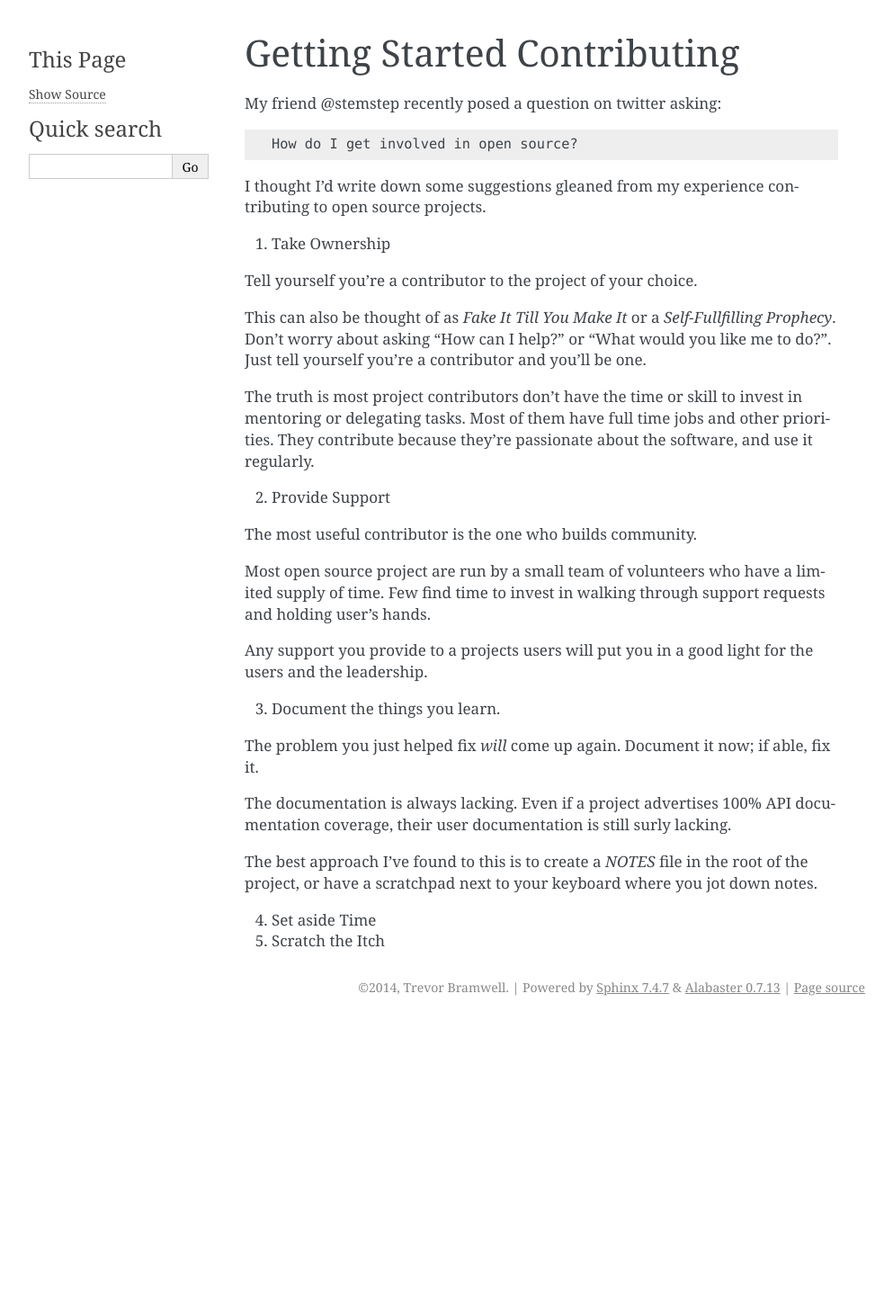
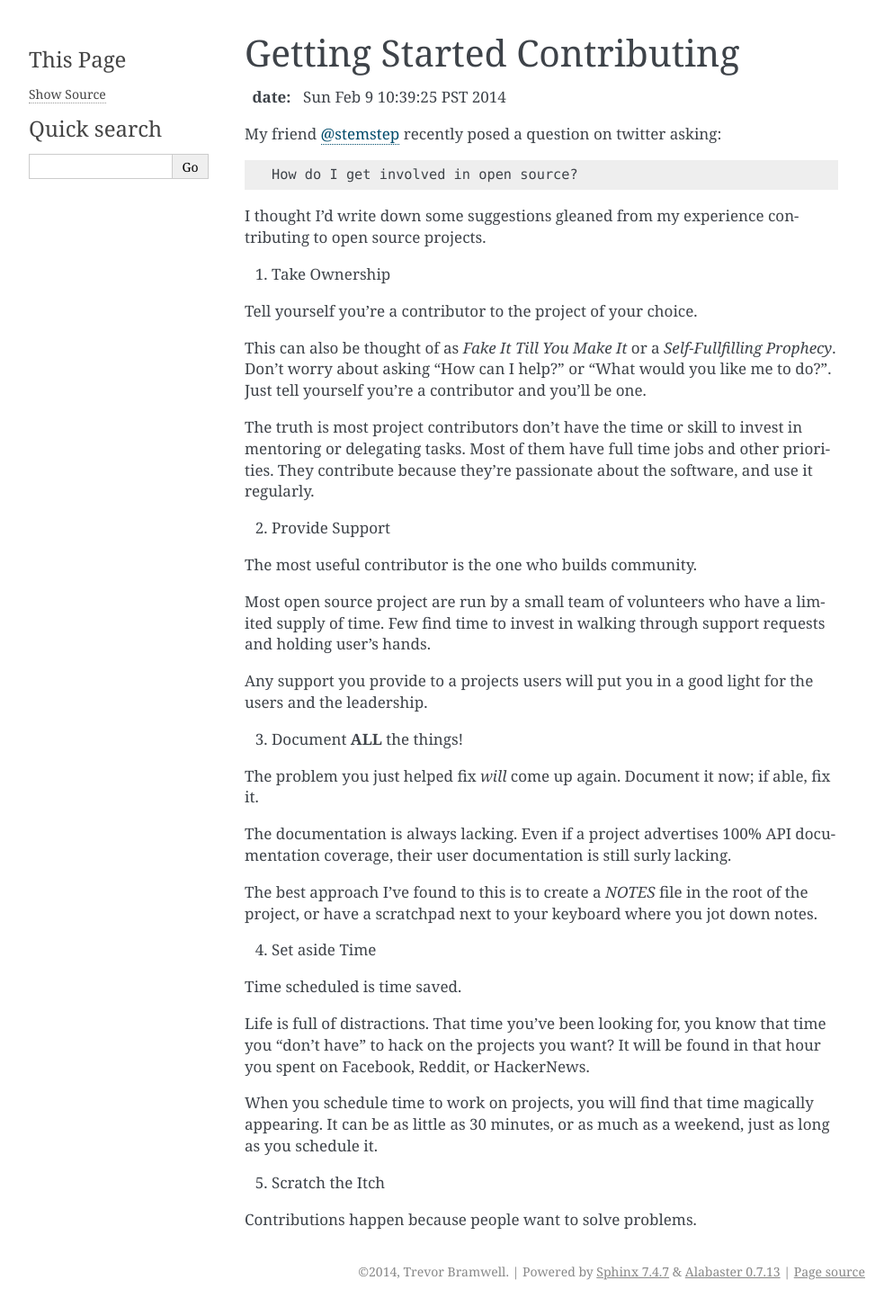
Before and after one commit to bramwelt/website, a Sphinx documentation site: the page built from docs/source/drafts/opensourcecontributing.rst, in a window 1280 px wide. Shown: the whole page at 90% size, without its empty margins (148-1141 px from the left). Built offline with Sphinx 7.4.7, drawn with Linux system fonts in a browser that asks for light colours; before the commit the page ends 1137 px from its top, so only the background shows below that.

Commit message:
Update opensourcecontributing draft.
Add link to stemstep, add date field.

```diff
--- a/docs/source/drafts/opensourcecontributing.rst
+++ b/docs/source/drafts/opensourcecontributing.rst
@@ -1,7 +1,8 @@
 Getting Started Contributing
 ============================
+:date: Sun Feb  9 10:39:25 PST 2014
 
-My friend @stemstep recently posed a question on twitter asking::
+My friend `@stemstep`_ recently posed a question on twitter asking::
 
     How do I get involved in open source?
 
@@ -35,7 +36,7 @@ support requests and holding user's hands.
 Any support you provide to a projects users will put you in a good light
 for the users and the leadership.
 
-3. Document the things you learn.
+3. Document **ALL** the things!
 
 The problem you just helped fix *will* come up again. Document it now;
 if able, fix it.
@@ -50,5 +51,18 @@ you jot down notes.
 
 4. Set aside Time
 
+Time scheduled is time saved.
+
+Life is full of distractions. That time you've been looking for, you
+know that time you "don't have" to hack on the projects you want? It
+will be found in that hour you spent on Facebook, Reddit, or HackerNews.
+
+When you schedule time to work on projects, you will find that time
+magically appearing. It can be as little as 30 minutes, or as much as a
+weekend, just as long as you schedule it.
 
 5. Scratch the Itch
+
+Contributions happen because people want to solve problems.
+
+.. _@stemstep: http://twitter.com/stemstep
```
